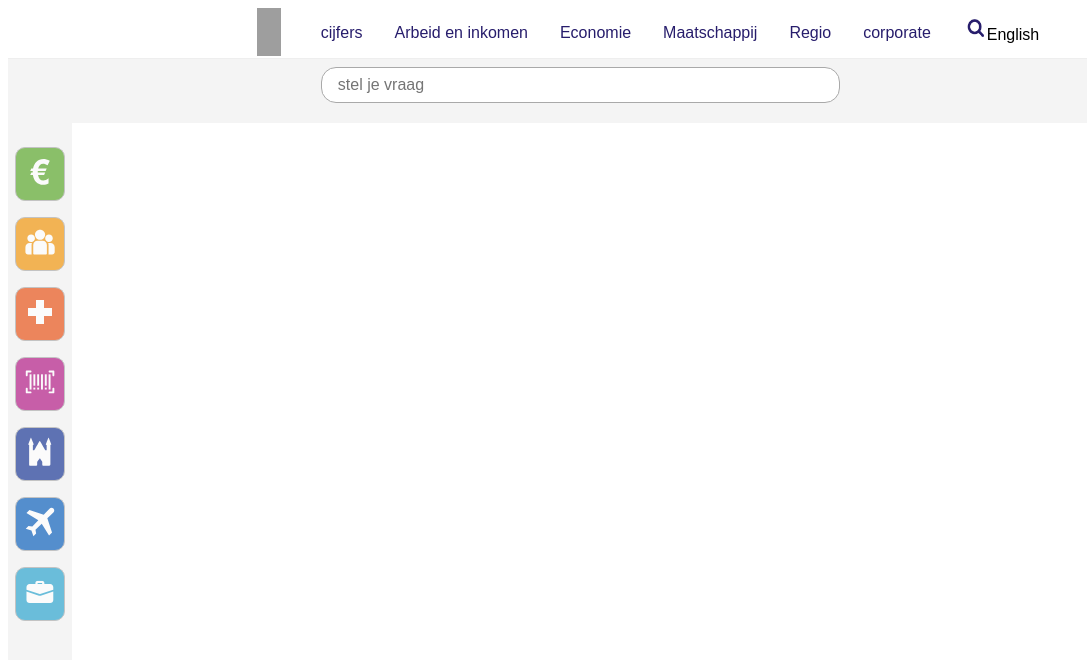
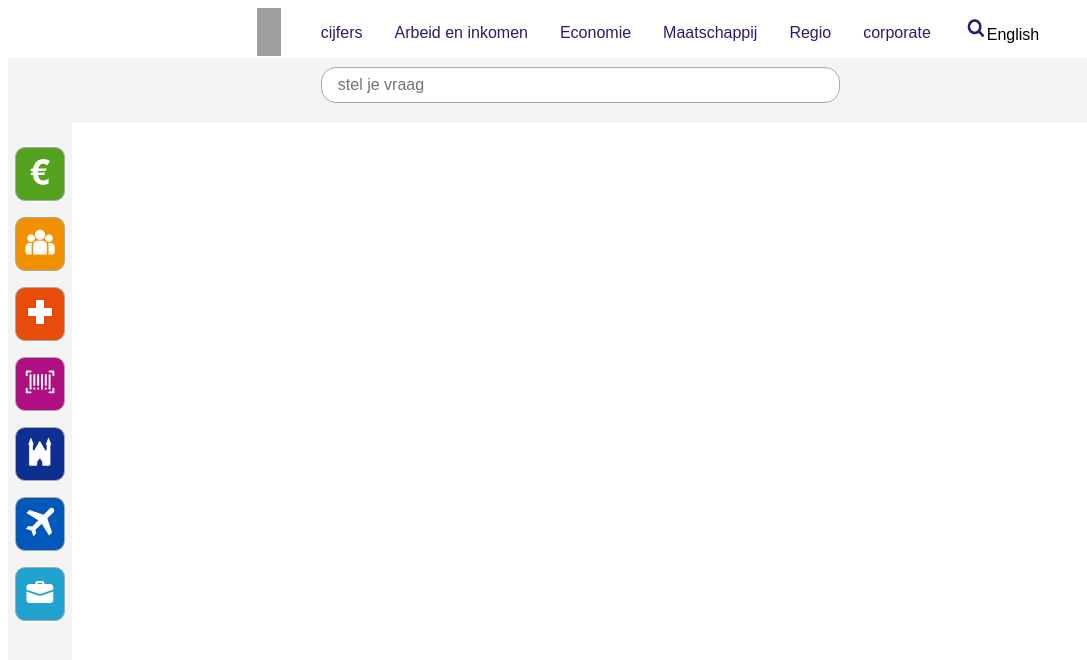
Before and after one commit to SharonV33/capturingCorona, a Vue app: page / in a window 1280 px wide. Shown: the top 660 px of the page, without its empty margins (0-1087 px from the left). Built offline with nearby package versions, Linux system fonts and the light colour scheme; grey boxes are pictures that could not be loaded.

Commit message:
opacity bug

```diff
--- a/src/App.vue
+++ b/src/App.vue
@@ -150,16 +150,11 @@ h3 {
 }
 
 #category div {
-  opacity: 65%;
   border: 1px solid darkgray;
   border-radius: 10px;
   padding: 0.5rem;
   margin: 0.5rem 0;
 }
-
-/*#category div:hover {*/
-  /*opacity: 100%;*/
-/*}*/
 
 #category div img {
   width: 2em;
```
